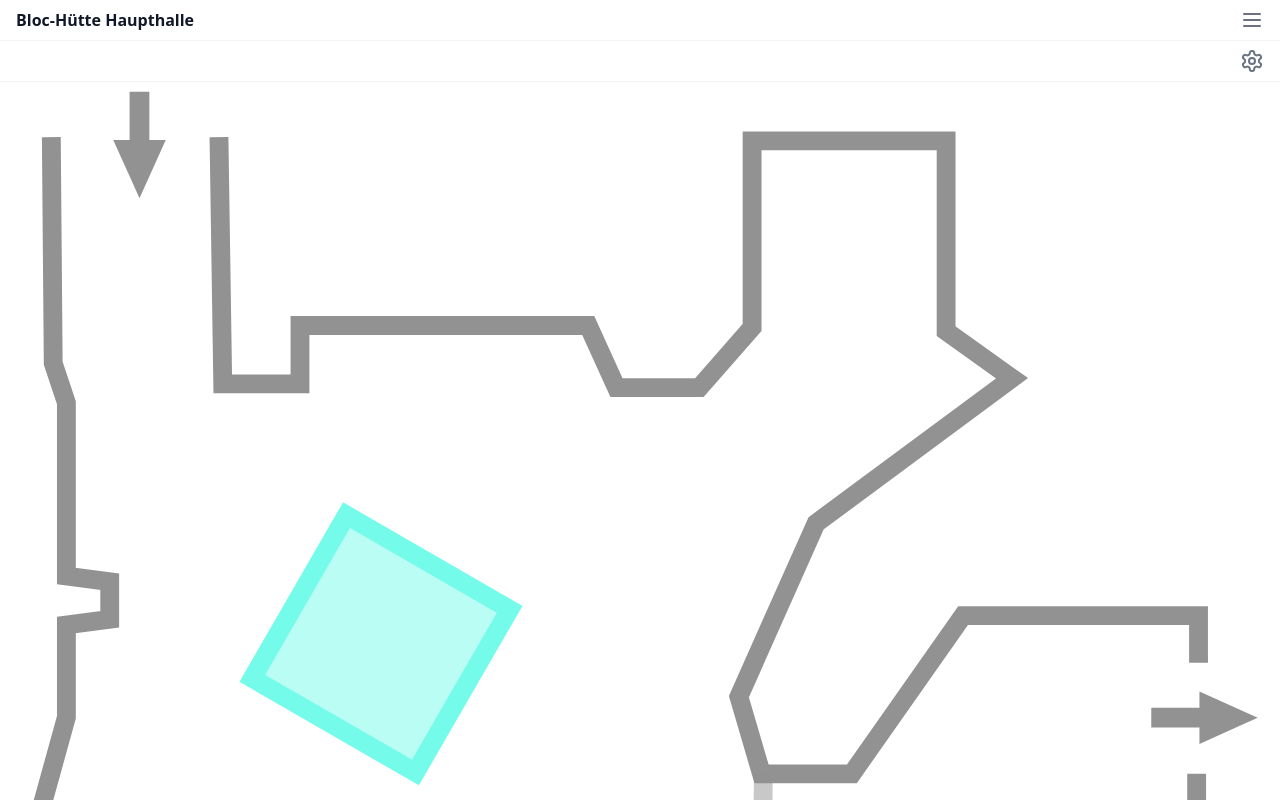
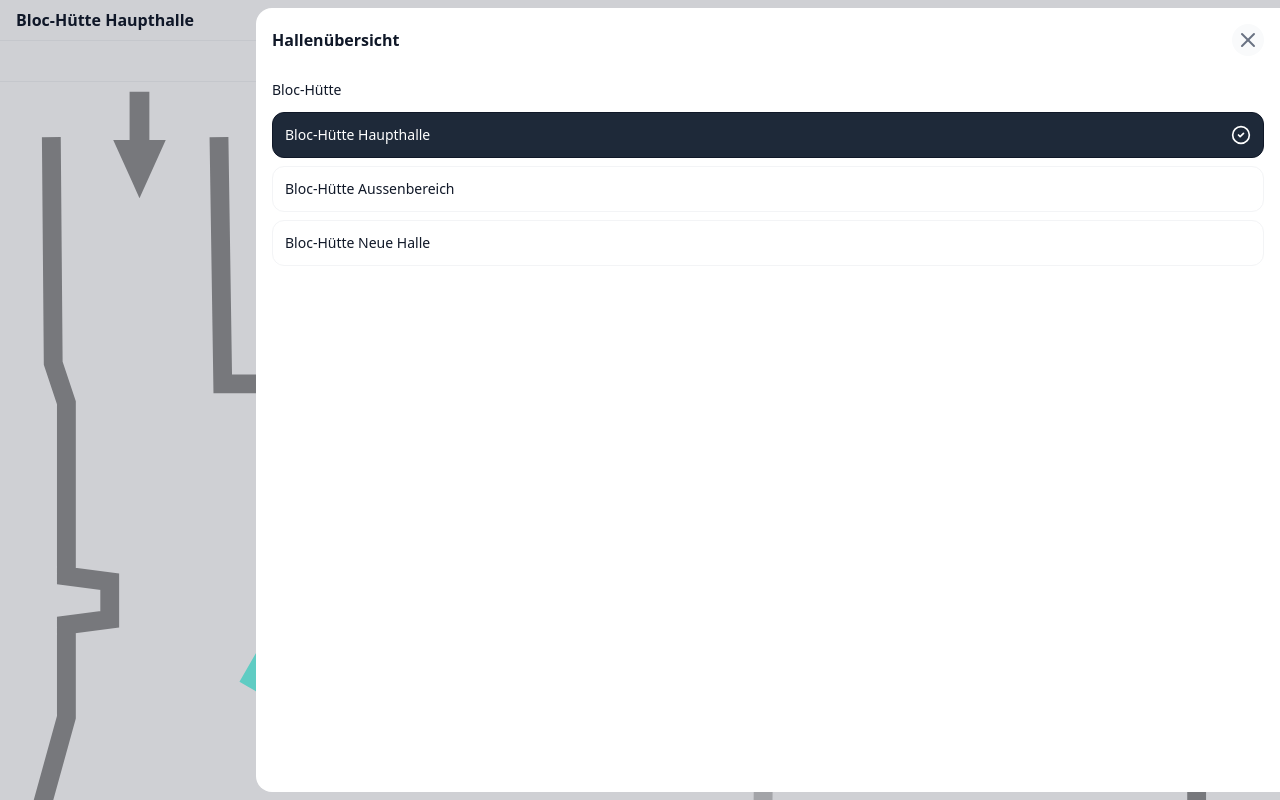
Before and after one commit to steschwa/tickboard, a React (Vite) app: page / in a window 1280 px wide. Both pictures are taken after a click on the button 1252 px from the left and 20 px from the top of the page. Shown: the top 800 px of the page. Built offline with nearby package versions, Linux system fonts and the light colour scheme.

Commit message:
feat: open hallen overview

```diff
--- a/src/components/header/Header.tsx
+++ b/src/components/header/Header.tsx
@@ -1,6 +1,8 @@
-import { useAtomValue } from "jotai"
+import clsx from "clsx"
+import { Drawer } from "components/drawer/Drawer"
+import { useAtom, useAtomValue } from "jotai"
 import type { Halle } from "lib/types"
-import { MenuIcon } from "lucide-react"
+import { CircleCheckIcon, MenuIcon } from "lucide-react"
 import { halleAtom } from "stores/halle"
 
 export function Header() {
@@ -12,9 +14,24 @@ export function Header() {
                 {formatHalle(halle)}
             </h1>
 
-            <button type="button" className="text-gray-500 focus:outline-none">
-                <MenuIcon className="size-6" />
-            </button>
+            <Drawer>
+                <Drawer.Trigger
+                    type="button"
+                    className="text-gray-500 focus:outline-none">
+                    <MenuIcon className="size-6" />
+                </Drawer.Trigger>
+
+                <Drawer.Content title="Hallenübersicht">
+                    <HallenList
+                        title="Bloc-Hütte"
+                        hallen={[
+                            "BLOC_HUETTE_HAUPTHALLE",
+                            "BLOC_HUETTE_AUSSENBEREICH",
+                            "BLOC_HUETTE_NEUEHALLE",
+                        ]}
+                    />
+                </Drawer.Content>
+            </Drawer>
         </header>
     )
 }
@@ -29,3 +46,54 @@ function formatHalle(halle: Halle): string {
             return "Bloc-Hütte Neue Halle"
     }
 }
+
+type HallenListProps = {
+    title: React.ReactNode
+    hallen: Halle[]
+}
+function HallenList(props: HallenListProps) {
+    const [selectedHalle, setSelectedHalle] = useAtom(halleAtom)
+
+    if (props.hallen.length === 0) {
+        return null
+    }
+
+    return (
+        <div>
+            <h4 className="mb-3 text-sm font-medium text-gray-900">
+                {props.title}
+            </h4>
+            <div className="flex flex-col gap-y-2">
+                {props.hallen.map(halle => {
+                    const selected = halle === selectedHalle
+
+                    return (
+                        <button
+                            key={halle}
+                            type="button"
+                            onClick={() => {
+                                setSelectedHalle(halle)
+                            }}
+                            className={clsx(
+                                "flex items-center justify-between p-3 rounded-xl border text-sm font-normal",
+                                {
+                                    "bg-white text-gray-900 border-gray-100":
+                                        !selected,
+                                    "bg-gray-800 text-white border-gray-900":
+                                        selected,
+                                },
+                            )}>
+                            {formatHalle(halle)}
+                            <CircleCheckIcon
+                                className={clsx("size-5", {
+                                    invisible: !selected,
+                                    visible: selected,
+                                })}
+                            />
+                        </button>
+                    )
+                })}
+            </div>
+        </div>
+    )
+}
```
